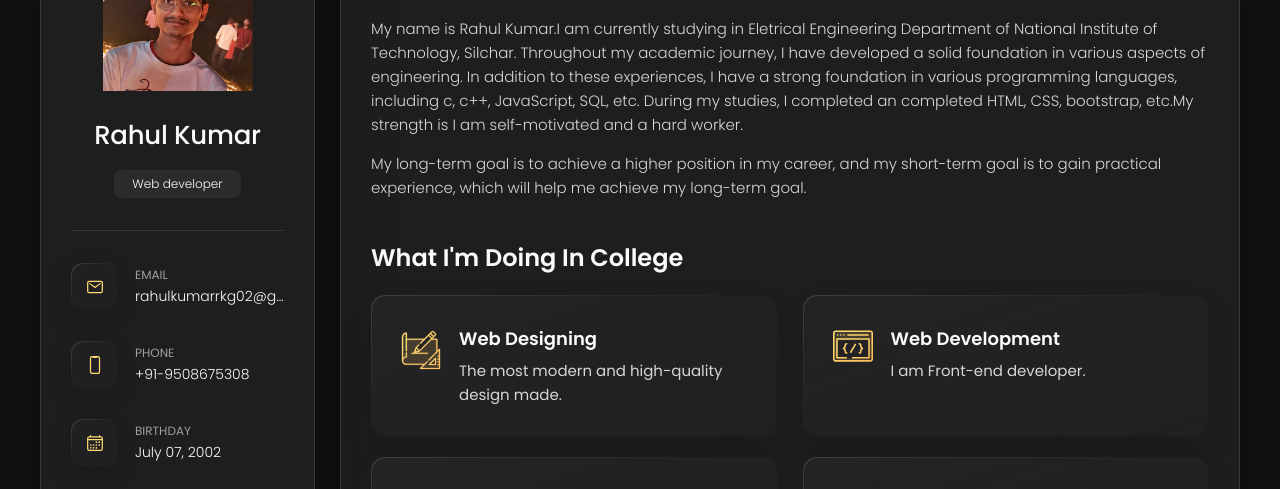
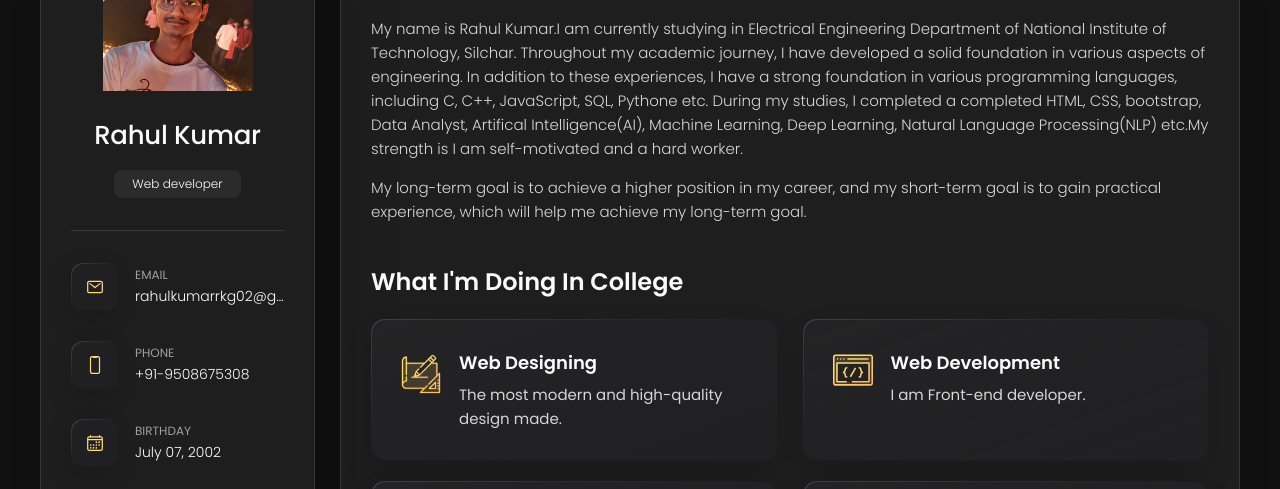
Before and after one commit to Rahul-Kumarrkg/Rahul.github.io, a plain HTML site: page index.html in a window 1280 px wide. Shown: the part 162-651 px from the top of the page. Drawn offline with nearby package versions, Linux system fonts and the light colour scheme.

Commit message:
index.html

```diff
--- a/index.html
+++ b/index.html
@@ -203,10 +203,10 @@
 
         <section class="about-text">
           <p>
-            My name is Rahul Kumar.I am currently studying in Eletrical Engineering Department of National Institute of Technology, Silchar.
+            My name is Rahul Kumar.I am currently studying in Electrical Engineering Department of National Institute of Technology, Silchar.
           Throughout my academic journey, I have developed a solid foundation in various aspects of engineering.
-          In addition to these experiences, I have a strong foundation in various programming languages, including c, c++, JavaScript, SQL, etc.
-          During my studies, I completed an completed HTML, CSS, bootstrap, etc.My strength is I am self-motivated and a hard worker.
+          In addition to these experiences, I have a strong foundation in various programming languages, including C, C++, JavaScript, SQL, Pythone etc.
+          During my studies, I completed a completed HTML, CSS, bootstrap, Data Analyst, Artifical Intelligence(AI), Machine Learning, Deep Learning, Natural Language Processing(NLP) etc.My strength is I am self-motivated and a hard worker.
           </p>
 
           <p>
```
